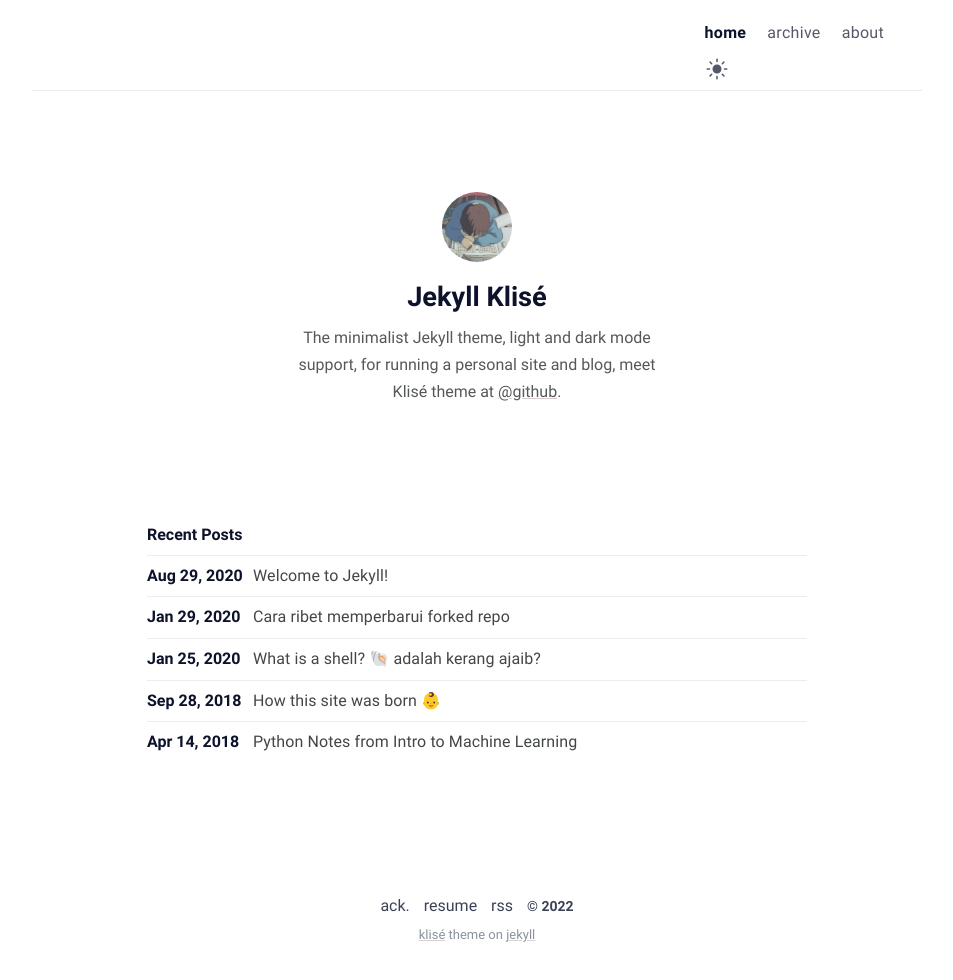
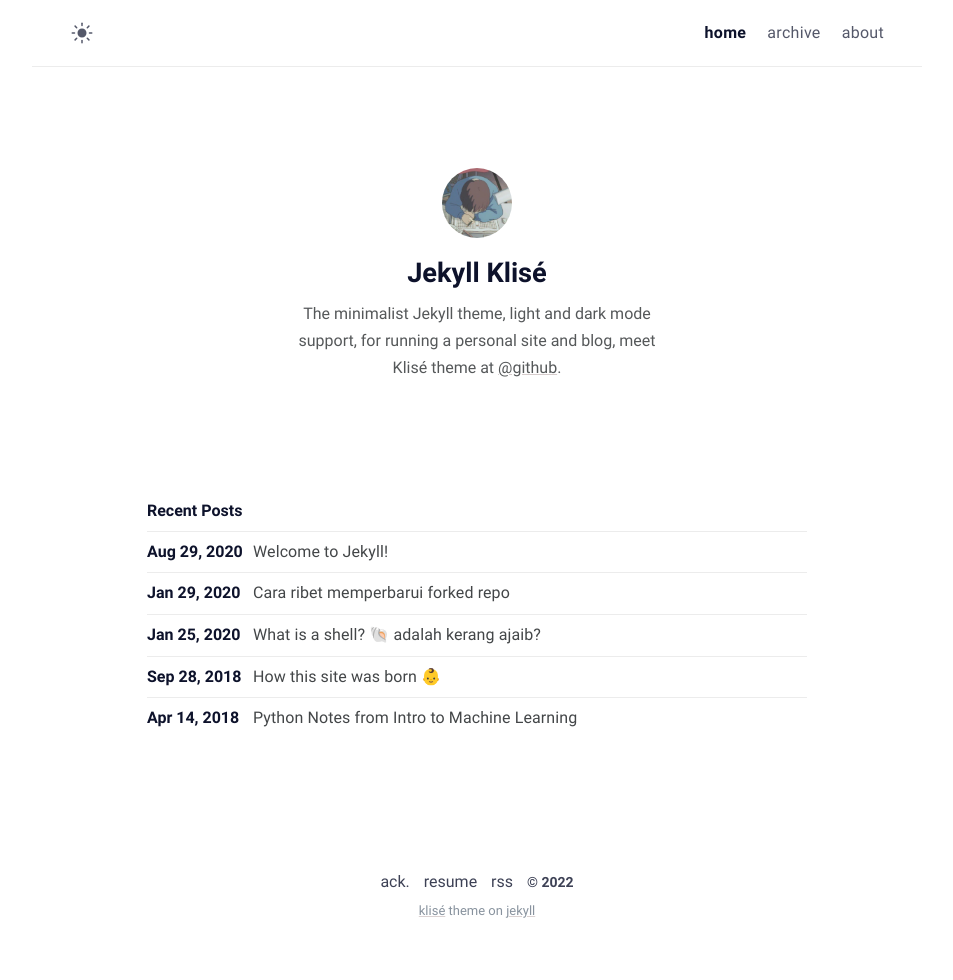
Before and after one commit to WeiSu-MAE/weisu-mae.github.io, a Jekyll site: the page built from index.md, in a window 1280 px wide. Shown: the whole page, without its empty margins (163-1116 px from the left). Built offline with Jekyll 4.4.1, drawn with Linux system fonts in a browser that asks for light colours; after the commit the page ends 956 px from its top, so only the background shows below that.

Commit message:
Update navbar.html

```diff
--- a/_includes/navbar.html
+++ b/_includes/navbar.html
@@ -15,33 +15,6 @@
         </svg>
       </span>
     </label>
-    <div class="trigger">
-      <div class="trigger-container">
-        {%- assign url = page.url -%}
-        {%- assign menus = site.data.menus -%}
-        {%- if menus %}
-          {%- for menu in menus -%}
-            {%- if url == menu.url -%}
-              <a class="menu-link active" href="{{ menu.url }}">{{ menu.title }}</a>
-            {%- else -%}
-              {%- if menu.external -%}
-                <a
-                  class="menu-link"
-                  href="{{ menu.url }}"
-                  target="_blank"
-                  rel="noopener"
-                  >{{ menu.title }}</a
-                >
-              {%- else -%}
-                <a class="menu-link" href="{{ menu.url }}">{{ menu.title }}</a>
-              {%- endif -%}
-            {%- endif -%}
-          {%- endfor -%}
-        {%- else -%}
-          <a class="menu-link {% if url == '/' %}active{% endif %}" href="/">home</a>
-          <a class="menu-link {% if url == '/about/' %}active{% endif %}" href="/about">about</a>
-        {%- endif -%}
-      </div>
     <a id="mode">
       <svg
         class="mode-sunny"
@@ -186,6 +159,53 @@
         />
       </svg>
     </a>
+    <div class="trigger">
+      <div class="trigger-container">
+        {%- assign url = page.url -%}
+        {%- assign menus = site.data.menus -%}
+        {%- if menus %}
+          {%- for menu in menus -%}
+            {%- if url == menu.url -%}
+              <a class="menu-link active" href="{{ menu.url }}">{{ menu.title }}</a>
+            {%- else -%}
+              {%- if menu.external -%}
+                <a
+                  class="menu-link"
+                  href="{{ menu.url }}"
+                  target="_blank"
+                  rel="noopener"
+                  >{{ menu.title }}</a
+                >
+              {%- else -%}
+                <a class="menu-link" href="{{ menu.url }}">{{ menu.title }}</a>
+              {%- endif -%}
+            {%- endif -%}
+          {%- endfor -%}
+        {%- else -%}
+          <a class="menu-link {% if url == '/' %}active{% endif %}" href="/">home</a>
+          <a class="menu-link {% if url == '/about/' %}active{% endif %}" href="/about">about</a>
+        {%- endif -%}
+        <!--<a class="menu-link rss" href="/feed.xml">
+          <svg
+            xmlns="http://www.w3.org/2000/svg"
+            width="17"
+            height="17"
+            viewBox="0 0 512 512"
+            fill="#ED812E"
+          >
+            <title>RSS</title>
+            <path
+              d="M108.56,342.78a60.34,60.34,0,1,0,60.56,60.44A60.63,60.63,0,0,0,108.56,342.78Z"
+            />
+            <path
+              d="M48,186.67v86.55c52,0,101.94,15.39,138.67,52.11s52,86.56,52,138.67h86.66C325.33,312.44,199.67,186.67,48,186.67Z"
+            />
+            <path
+              d="M48,48v86.56c185.25,0,329.22,144.08,329.22,329.44H464C464,234.66,277.67,48,48,48Z"
+            />
+          </svg>
+        </a>-->
+      </div>
     </div>
   </nav>
 </div>
```
Lines whose indentation alone changed are shown as unchanged.
